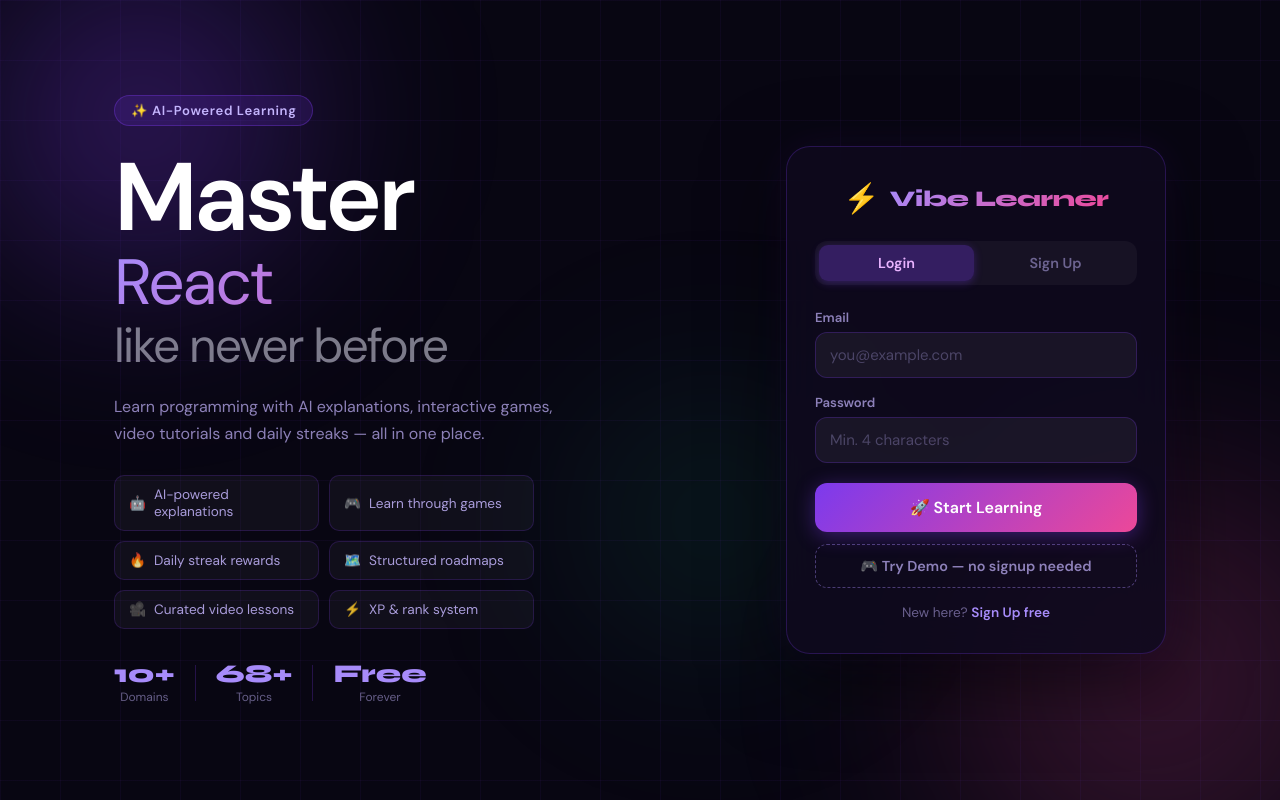
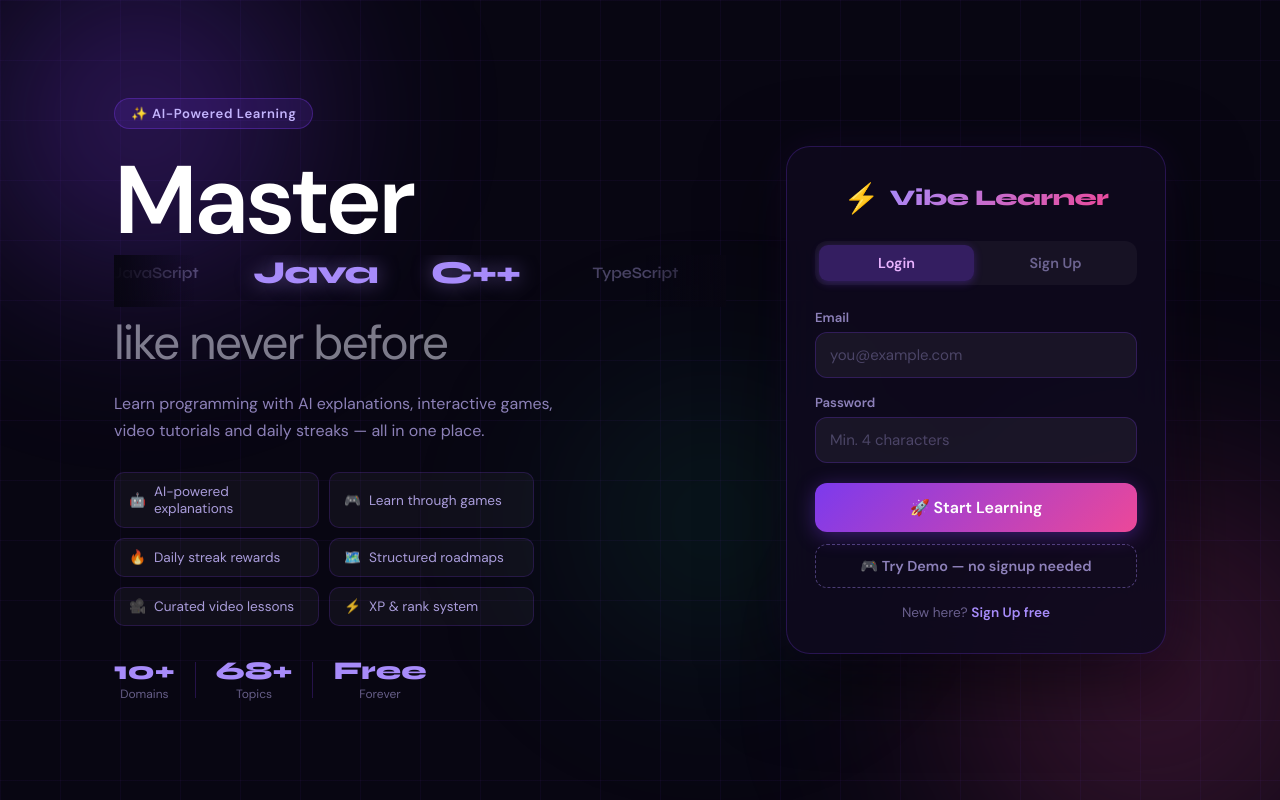
Before and after one commit to Yakub-bmsce/Vibe-coding-Hub, a React (Create React App) app: page /login in a window 1280 px wide. Built offline with nearby package versions, Linux system fonts and the light colour scheme; no server answers.

Commit message:
feat: dynamic scrolling domain ticker on landing page — center item highlighted large

```diff
--- a/src/pages/LoginPage.jsx
+++ b/src/pages/LoginPage.jsx
@@ -1,4 +1,4 @@
-import React, { useState, useEffect } from 'react';
+import { useState, useEffect, useRef } from 'react';
 import { useNavigate } from 'react-router-dom';
 import { useAuth } from '../context/AuthContext';
 import '../styles/LoginPage.css';
@@ -12,22 +12,77 @@
   { icon: '⚡', text: 'XP & rank system' },
 ];
 
-const DOMAINS = ['Python', 'JavaScript', 'React', 'DSA', 'ML/AI', 'DevOps', 'SQL', 'Flutter'];
+// All domains from the app
+const ALL_DOMAINS = [
+  'Python', 'JavaScript', 'Java', 'C++', 'TypeScript', 'Go', 'Rust',
+  'React', 'Next.js', 'Vue', 'Node.js', 'Tailwind',
+  'DSA', 'Arrays', 'Trees', 'Graphs', 'Dynamic Programming',
+  'SQL', 'MySQL', 'MongoDB', 'PostgreSQL', 'Redis',
+  'ML/AI', 'Neural Networks', 'TensorFlow', 'PyTorch',
+  'DevOps', 'Docker', 'Kubernetes', 'AWS', 'CI/CD',
+  'Cybersecurity', 'Encryption', 'Ethical Hacking',
+  'Flutter', 'Android', 'iOS', 'React Native',
+  'Networking', 'TCP/IP', 'DNS', 'OSI Model',
+];
+
+// Scrolling domain ticker component
+function DomainTicker() {
+  const [offset, setOffset] = useState(0);
+  const rafRef = useRef(null);
+  const speed = 0.6; // px per frame
+  // Duplicate for seamless loop
+  const items = [...ALL_DOMAINS, ...ALL_DOMAINS];
+  const itemWidth = 160; // px per item
+  const totalWidth = ALL_DOMAINS.length * itemWidth;
+
+  useEffect(() => {
+    const animate = () => {
+      setOffset(prev => {
+        const next = prev + speed;
+        return next >= totalWidth ? 0 : next;
+      });
+      rafRef.current = requestAnimationFrame(animate);
+    };
+    rafRef.current = requestAnimationFrame(animate);
+    return () => cancelAnimationFrame(rafRef.current);
+  }, [totalWidth]);
+
+  // Which item is closest to center
+  const centerX = typeof window !== 'undefined' ? window.innerWidth * 0.25 : 300;
+
+  return (
+    <div className="domain-ticker-wrap">
+      <div className="domain-ticker-fade left" />
+      <div className="domain-ticker-fade right" />
+      <div
+        className="domain-ticker-track"
+        style={{ transform: `translateX(-${offset}px)` }}
+      >
+        {items.map((d, i) => {
+          const itemX = i * itemWidth - offset + itemWidth / 2;
+          const dist = Math.abs(itemX - centerX);
+          const isCenter = dist < itemWidth * 0.8;
+          return (
+            <span
+              key={i}
+              className={`domain-ticker-item ${isCenter ? 'center' : ''}`}
+            >
+              {d}
+            </span>
+          );
+        })}
+      </div>
+    </div>
+  );
+}
 
 const LoginPage = () => {
   const [isLogin, setIsLogin] = useState(true);
   const [email, setEmail] = useState('');
   const [password, setPassword] = useState('');
   const [error, setError] = useState('');
-  const [domainIdx, setDomainIdx] = useState(0);
   const { login, signup } = useAuth();
   const navigate = useNavigate();
-
-  // Rotate domain names
-  useEffect(() => {
-    const t = setInterval(() => setDomainIdx(i => (i + 1) % DOMAINS.length), 2000);
-    return () => clearInterval(t);
-  }, []);
 
   const handleSubmit = (e) => {
     e.preventDefault();
@@ -66,7 +121,7 @@
 
           <h1 className="hero-title">
             <span className="hero-master">Master</span>
-            <span className="hero-rotating">{DOMAINS[domainIdx]}</span>
+            <DomainTicker />
             <span className="hero-sub">like never before</span>
           </h1>
 
--- a/src/styles/LoginPage.css
+++ b/src/styles/LoginPage.css
@@ -351,3 +351,52 @@
   color: #c4b5fd;
   background: rgba(124,58,237,0.08);
 }
+
+/* ── Domain Ticker ── */
+.domain-ticker-wrap {
+  position: relative;
+  overflow: hidden;
+  width: 100%;
+  height: 52px;
+  margin: 4px 0 8px;
+}
+
+.domain-ticker-fade {
+  position: absolute;
+  top: 0; bottom: 0;
+  width: 80px;
+  z-index: 2;
+  pointer-events: none;
+}
+.domain-ticker-fade.left  { left: 0;  background: linear-gradient(to right, #080612, transparent); }
+.domain-ticker-fade.right { right: 0; background: linear-gradient(to left,  #080612, transparent); }
+
+.domain-ticker-track {
+  display: flex;
+  align-items: center;
+  gap: 0;
+  white-space: nowrap;
+  will-change: transform;
+}
+
+.domain-ticker-item {
+  display: inline-flex;
+  align-items: center;
+  justify-content: center;
+  width: 160px;
+  font-family: 'Syne', sans-serif;
+  font-size: 1rem;
+  font-weight: 600;
+  color: rgba(196,181,253,0.35);
+  transition: font-size 0.15s ease, color 0.15s ease, font-weight 0.15s ease;
+  flex-shrink: 0;
+  letter-spacing: -0.01em;
+}
+
+.domain-ticker-item.center {
+  font-size: 2rem;
+  font-weight: 800;
+  color: #a78bfa;
+  text-shadow: 0 0 20px rgba(167,139,250,0.5);
+  letter-spacing: -0.03em;
+}
```
